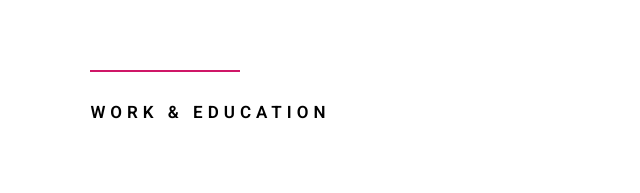
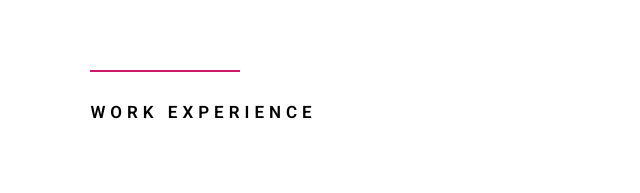
Before and after one commit to mrinalarrnab/Portfolio, a plain HTML site: page index.html in a window 1280 px wide. Shown: the part 1594-1787 px from the top of the page, 0-640 px from the left. Drawn offline with Linux system fonts and the light colour scheme; a web font is replaced by a local one.

Commit message:
Update index.html

```diff
--- a/index.html
+++ b/index.html
@@ -123,8 +123,7 @@
                     </p>
 
                     <p>
-                    I feel Product Design is a field that brings together art,
-                    business and engineering. At the same time developing new concepts,
+                    I feel Product Design is a field that brings together art,business and engineering. At the same time developing new concepts,
                     coming up with ways to market those concepts within the design.
                     Mixing aesthetic tastes, functionality and financial considerations
                     in a way that few other jobs allow people to do it.
@@ -155,7 +154,7 @@
 
             <div class="row heading-block" data-aos="fade-up">
                 <div class="column large-full">
-                    <h2 class="section-heading">Work & Education</h2>
+                    <h2 class="section-heading">Work Experience</h2>
                 </div>
             </div>
 
```
